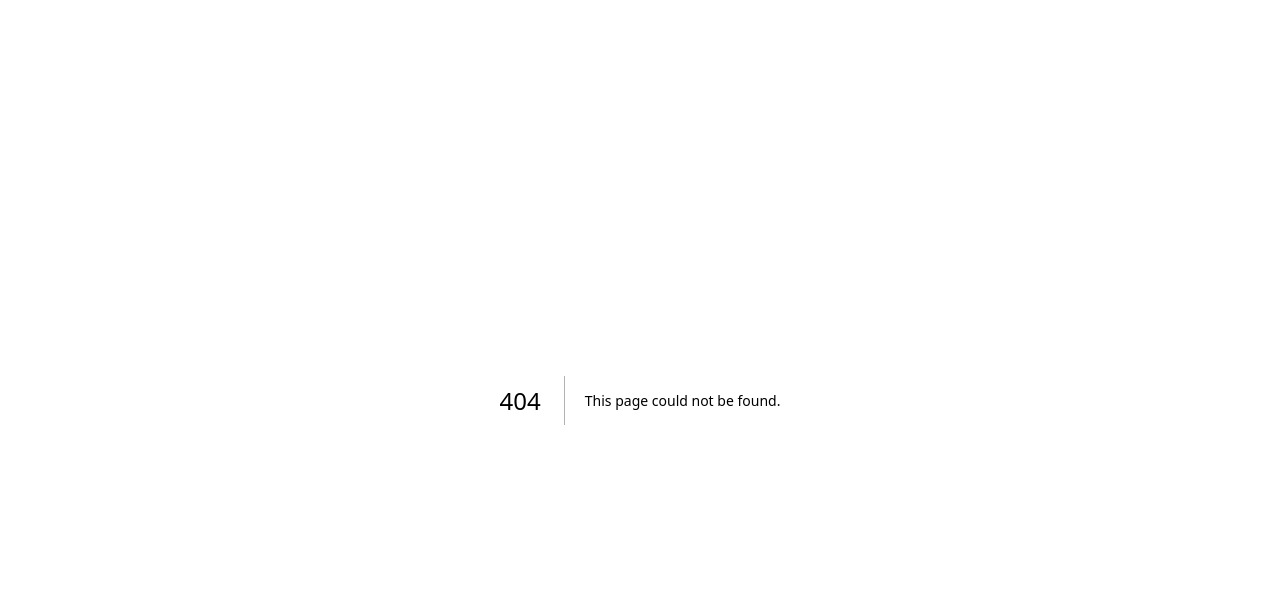
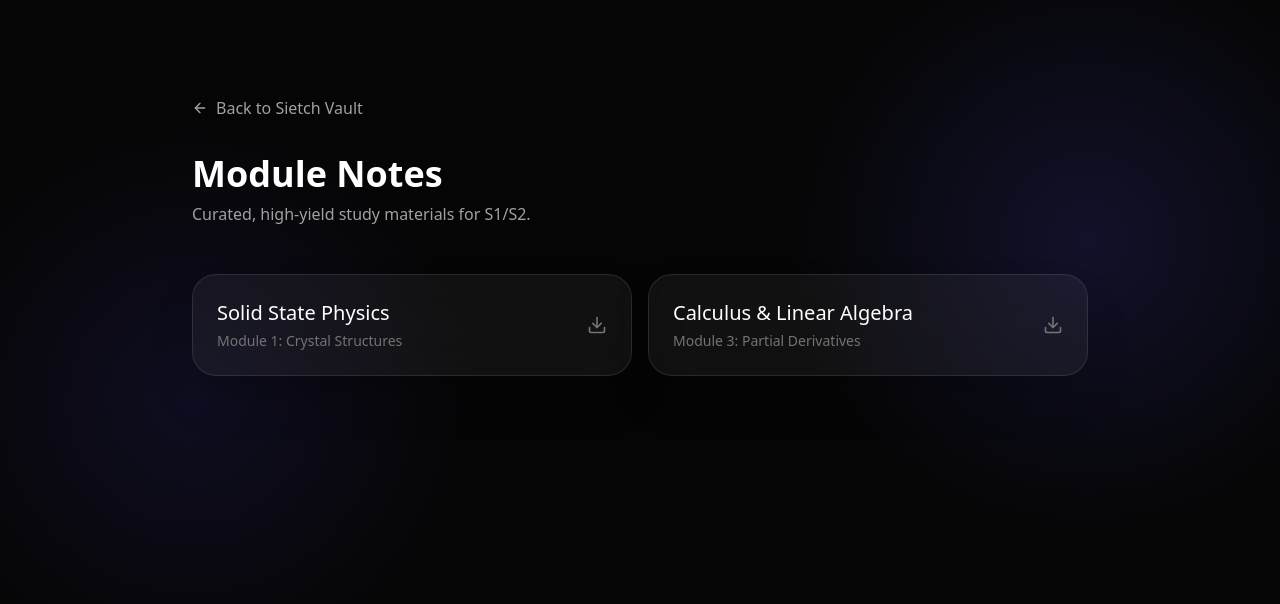
Before and after one commit to adxthhhh/sietch, a Next.js app: page /notes in a window 1280 px wide. Before the commit this address had no page. Shown: the top 604 px of the page. Built offline with nearby package versions, Linux system fonts and the light colour scheme.

Commit message:
new file:   src/app/quizzes/page.tsx

```diff
--- /dev/null
+++ b/src/app/notes/page.tsx
@@ -0,0 +1,41 @@
+import Link from 'next/link';
+import { ArrowLeft, Download } from 'lucide-react';
+
+export default function NotesPage() {
+  return (
+    <main className="min-h-screen flex flex-col items-center pt-24 px-6 relative z-10">
+
+      <div className="w-full max-w-4xl mb-8">
+        <Link href="/" className="inline-flex items-center text-neutral-400 hover:text-white transition-colors">
+          <ArrowLeft className="w-4 h-4 mr-2" />
+          Back to Sietch Vault
+        </Link>
+      </div>
+
+      <div className="w-full max-w-4xl mb-12">
+        <h1 className="text-4xl font-bold text-white mb-2">Module Notes</h1>
+        <p className="text-neutral-400">Curated, high-yield study materials for S1/S2.</p>
+      </div>
+
+      <div className="w-full max-w-4xl grid grid-cols-1 md:grid-cols-2 gap-4">
+        {/* Placeholder Data */}
+        <div className="glass-card p-6 flex justify-between items-center group cursor-pointer hover:bg-white/5 transition-all">
+          <div>
+            <h3 className="text-xl font-medium text-white mb-1">Solid State Physics</h3>
+            <p className="text-sm text-neutral-500">Module 1: Crystal Structures</p>
+          </div>
+          <Download className="w-5 h-5 text-neutral-500 group-hover:text-white transition-colors" />
+        </div>
+
+        <div className="glass-card p-6 flex justify-between items-center group cursor-pointer hover:bg-white/5 transition-all">
+          <div>
+            <h3 className="text-xl font-medium text-white mb-1">Calculus & Linear Algebra</h3>
+            <p className="text-sm text-neutral-500">Module 3: Partial Derivatives</p>
+          </div>
+          <Download className="w-5 h-5 text-neutral-500 group-hover:text-white transition-colors" />
+        </div>
+      </div>
+
+    </main>
+  );
+}
--- /dev/null
+++ b/src/app/projects/page.tsx
@@ -0,0 +1,38 @@
+import Link from 'next/link';
+import { ArrowLeft, Terminal } from 'lucide-react';
+
+export default function ProjectsPage() {
+  return (
+    <main className="min-h-screen flex flex-col items-center pt-24 px-6 relative z-10">
+
+      <div className="w-full max-w-4xl mb-8">
+        <Link href="/" className="inline-flex items-center text-neutral-400 hover:text-white transition-colors">
+          <ArrowLeft className="w-4 h-4 mr-2" />
+          Back to Sietch Vault
+        </Link>
+      </div>
+
+      <div className="w-full max-w-4xl mb-12">
+        <h1 className="text-4xl font-bold text-white mb-2">Project Specs</h1>
+        <p className="text-neutral-400">Workshop manuals, basic hardware setups, and early coding templates.</p>
+      </div>
+
+      <div className="w-full max-w-4xl grid grid-cols-1 gap-4">
+        {/* Placeholder Data */}
+        <div className="glass-card p-6 flex items-center justify-between group hover:bg-white/5 transition-all cursor-pointer">
+          <div className="flex items-center gap-4">
+            <div className="p-3 bg-white/5 rounded-xl group-hover:bg-white/10 transition-colors">
+               <Terminal className="w-6 h-6 text-neutral-300" />
+            </div>
+            <div>
+              <h3 className="text-xl font-medium text-white">Basic Hardware Workshop</h3>
+              <p className="text-sm text-neutral-500">Logic gates and breadboard fundamentals.</p>
+            </div>
+          </div>
+          <span className="text-sm text-neutral-400">View Details &rarr;</span>
+        </div>
+      </div>
+
+    </main>
+  );
+}
--- /dev/null
+++ b/src/app/quizzes/page.tsx
@@ -0,0 +1,37 @@
+import Link from 'next/link';
+import { ArrowLeft, PlayCircle } from 'lucide-react';
+
+export default function QuizzesPage() {
+  return (
+    <main className="min-h-screen flex flex-col items-center pt-24 px-6 relative z-10">
+
+      <div className="w-full max-w-4xl mb-8">
+        <Link href="/" className="inline-flex items-center text-neutral-400 hover:text-white transition-colors">
+          <ArrowLeft className="w-4 h-4 mr-2" />
+          Back to Sietch Vault
+        </Link>
+      </div>
+
+      <div className="w-full max-w-4xl mb-12">
+        <h1 className="text-4xl font-bold text-white mb-2">Active Recall</h1>
+        <p className="text-neutral-400">Test your knowledge with topic-based rapid-fire quizzes.</p>
+      </div>
+
+      <div className="w-full max-w-4xl grid grid-cols-1 md:grid-cols-3 gap-4">
+        {/* Placeholder Data */}
+        <div className="glass-card p-6 flex flex-col justify-between items-start hover:border-white/30 transition-all cursor-pointer group">
+          <div className="mb-6">
+            <span className="text-xs font-semibold px-2 py-1 bg-white/10 text-neutral-300 rounded-full mb-3 inline-block">C Programming</span>
+            <h3 className="text-lg font-medium text-white leading-tight">Pointers & Memory</h3>
+            <p className="text-sm text-neutral-500 mt-2">15 Questions • 10 mins</p>
+          </div>
+          <div className="flex items-center text-sm font-medium text-neutral-400 group-hover:text-white transition-colors">
+            <PlayCircle className="w-4 h-4 mr-2" />
+            Start Quiz
+          </div>
+        </div>
+      </div>
+
+    </main>
+  );
+}
```
